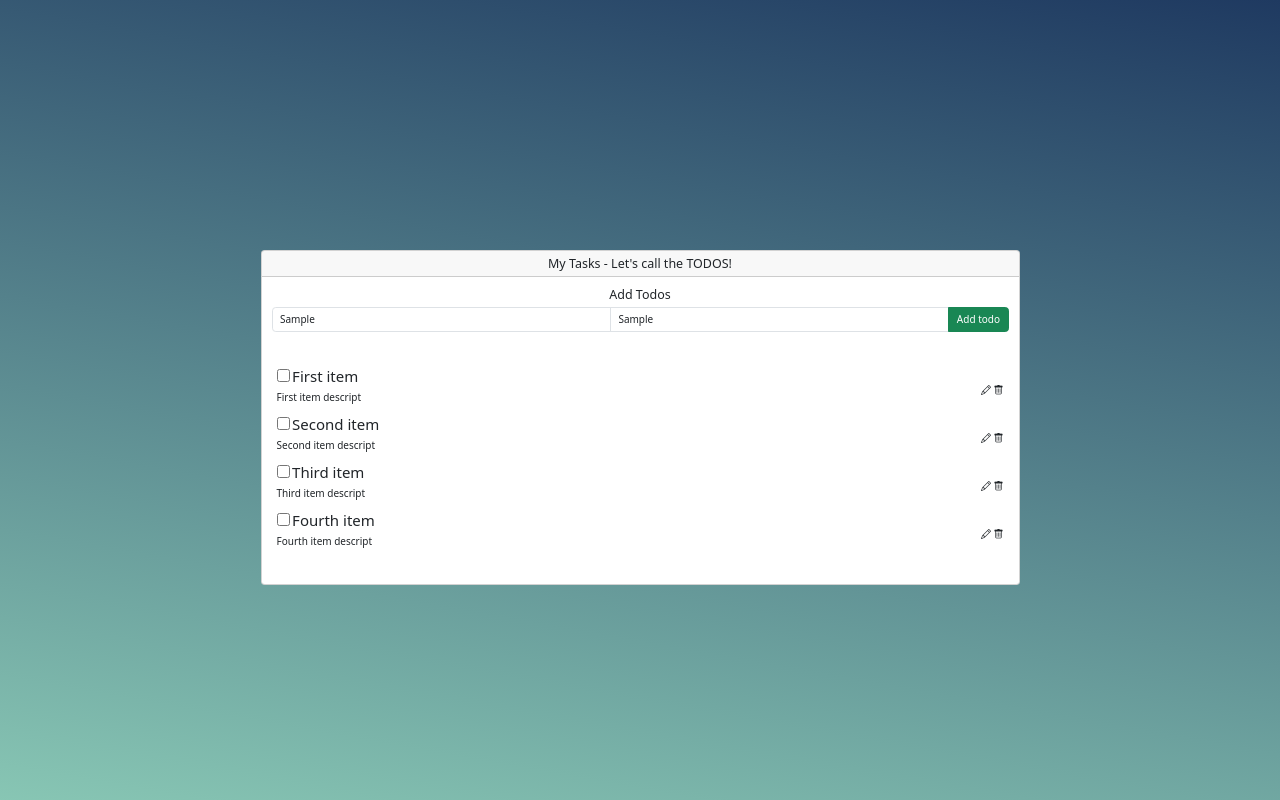
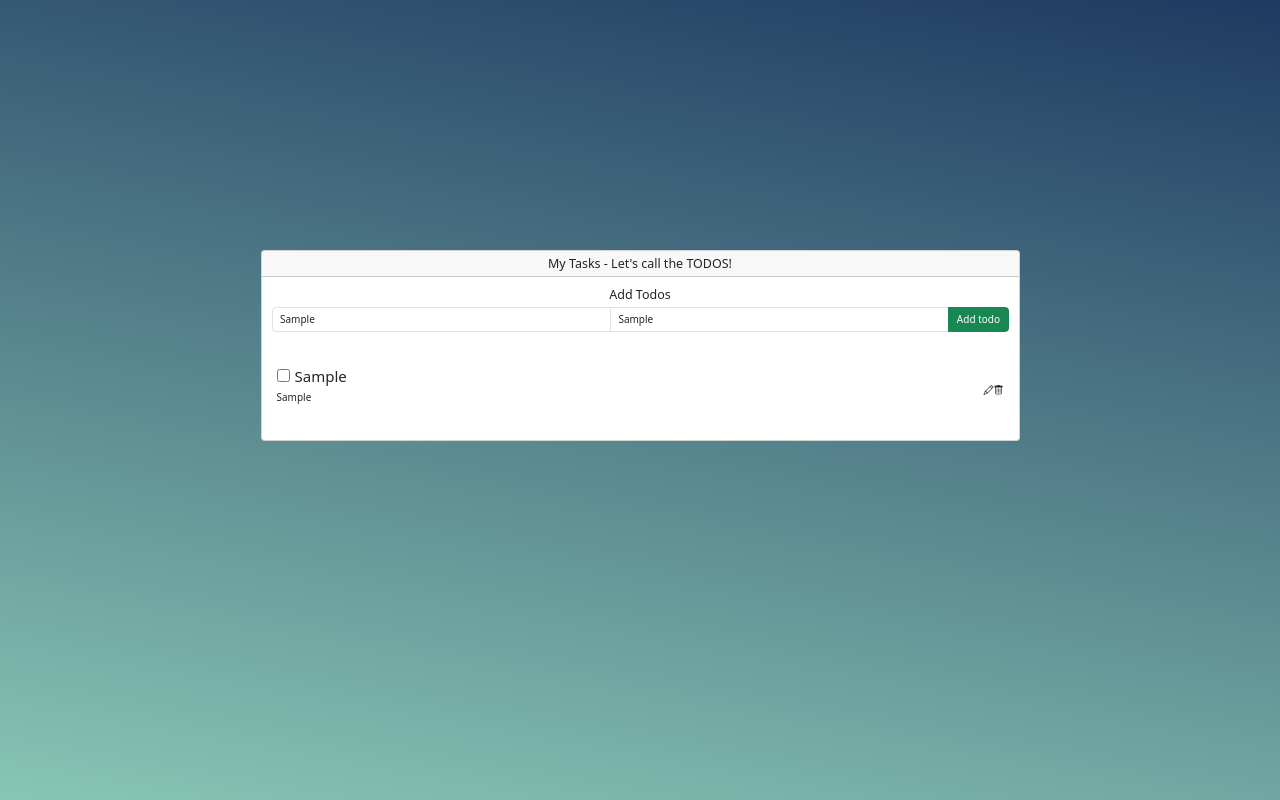
Before and after one commit to Mesi14/to-do-app, a plain HTML site: page index.html in a window 1280 px wide. Both pictures are taken after typing "Sample", "Sample" into the empty fields and a click on the button "Add todo". Shown: the top 800 px of the page. Drawn offline with nearby package versions, Linux system fonts and the light colour scheme.

Commit message:
:construction: add id to list items

```diff
--- a/Assets/Styles/style.css
+++ b/Assets/Styles/style.css
@@ -35,3 +35,7 @@ body {
   display: inline-block;
   font-size: 1.5rem;
 }
+
+.is-done {
+  margin-right: 0.5rem;
+}
--- a/app.js
+++ b/app.js
@@ -1,15 +1,14 @@
 const taskName = document.getElementById("task-name");
 const taskDescript = document.getElementById("task-descript");
 const addTask = document.getElementById("button-addon2");
-const myTasks = document.getElementById("my-tasks");
-const currTask = document.getElementById("task-list");
+const myTasks = document.getElementById("tasks");
+const currTasks = document.getElementById("task-list");
+let todos = [];
 
 addTask.addEventListener("click", () => {
   const newTask = createTask(taskName.value, taskDescript.value);
-  console.log(createTask(taskName.value, taskDescript.value));
-
+  currTasks.appendChild(newTask);
   addTodo(newTask);
-  console.log(todos);
 })
 
 const createElement = (itemType, itemClass, itemTxt = null) => {
@@ -21,9 +20,10 @@ const createElement = (itemType, itemClass, itemTxt = null) => {
 
 const createTask = (name, val) => {
   const liItem = createElement("li", "list-item d-flex flex-row");
+  liItem.setAttribute("id", `ele-${todos.length+1}`);
   const taskDescript = createElement("div", "task-description");
   const chckbox = createElement("input", "is-done");
-  chckbox.setAttribute = ("type", "checkbox");
+  chckbox.setAttribute("type", "checkbox");
   const headerLiEle = createElement("h6", "header-ele");
   const paragraphEle = createElement("p", "paragraphEle");
   headerLiEle.innerHTML = name;
@@ -43,7 +43,11 @@ const createTask = (name, val) => {
   return liItem;
 }
 
-let todos = [];
+const toggleCheckedStatus = (btn) => {
+
+  btn.checked() ? console.log('Is checked') : console.log("error")
+}
+
 const addTodo = (currTask) => {
   todos.push(currTask)
   return todos;
--- a/index.html
+++ b/index.html
@@ -23,50 +23,6 @@
         </div>
         <div class="task-area" id="my-tasks">
           <ul class="tasks" id="task-list">
-            <li class="list-item d-flex flex-row">
-              <div class="task-description">
-                <input class="is-done" type="checkbox">
-                <h6>First item</h6>
-                <p>First item descript</p>
-              </div>
-              <div>
-                <i class="bi bi-pencil"></i>
-                <i class="bi bi-trash"></i>
-              </div>
-            </li>
-            <li class="list-item d-flex flex-row">
-              <div class="task-description">
-                <input class="is-done" type="checkbox">
-                <h6>Second item</h6>
-                <p>Second item descript</p>
-              </div>
-              <div>
-                <i class="bi bi-pencil"></i>
-                <i class="bi bi-trash"></i>
-              </div>
-            </li>
-            <li class="list-item d-flex flex-row">
-              <div class="task-description">
-                <input class="is-done" type="checkbox">
-                <h6>Third item</h6>
-                <p>Third item descript</p>
-              </div>
-              <div>
-                <i class="bi bi-pencil"></i>
-                <i class="bi bi-trash"></i>
-              </div>
-            </li>
-            <li class="list-item d-flex flex-row">
-              <div class="task-description">
-                <input class="is-done" type="checkbox">
-                <h6>Fourth item</h6>
-                <p>Fourth item descript</p>
-              </div>
-              <div>
-                <i class="bi bi-pencil"></i>
-                <i class="bi bi-trash"></i>
-              </div>
-            </li>
           </ul>
         </div>
       </div>
```
